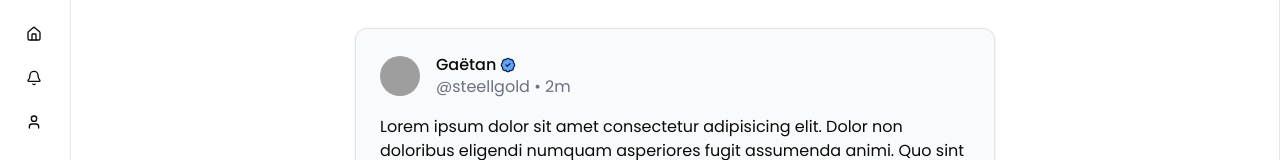
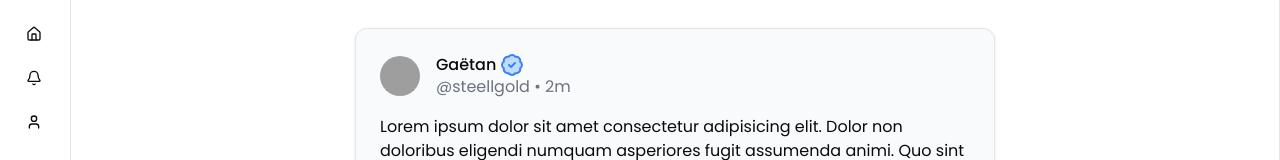
Before and after one commit to SteellgoldStock/social, a Next.js app: page / in a window 1280 px wide. Shown: the top 160 px of the page. Built offline with nearby package versions, Linux system fonts and the light colour scheme; grey boxes are pictures that could not be loaded.

Commit message:
refactor(post-card.tsx): simplify Verified component import and usage for better readability and maintainability

```diff
--- a/components/post-card.tsx
+++ b/components/post-card.tsx
@@ -6,7 +6,8 @@ import { Card, CardContent, CardFooter, CardHeader } from "./ui/card";
 import { cn } from "@/lib/utils";
 import { Avatar, AvatarFallback, AvatarImage } from "./ui/avatar";
 import { Button } from "./ui/button";
-import { Bookmark, Heart, MessageCircle, Repeat, Share, Verified } from "lucide-react";
+import { Bookmark, Heart, MessageCircle, Repeat, Share } from "lucide-react";
+import { Verified } from "./verified";
 
 export const PostCard: Component<PostProps> = ({
   id, author, timestamp, content, replies, reposts, likes, isLiked: isLikedDefault, isReposted: isRepostedDefault, isBookmarked: isBookmarkedDefault
@@ -41,7 +42,7 @@ export const PostCard: Component<PostProps> = ({
           <div className="flex flex-col justify-center gap-0.5">
             <p className="flex items-center gap-1 font-medium">
               {author.name}
-              {author.isVerified && <Verified className="h-4 w-4 text-blue-950 fill-blue-400" />}
+              {author.isVerified && <Verified />}
             </p>
             <span className="-mt-1 font-normal text-gray-500">{author.handle}&nbsp;&bull;&nbsp;{timestamp}</span>
           </div>
```
